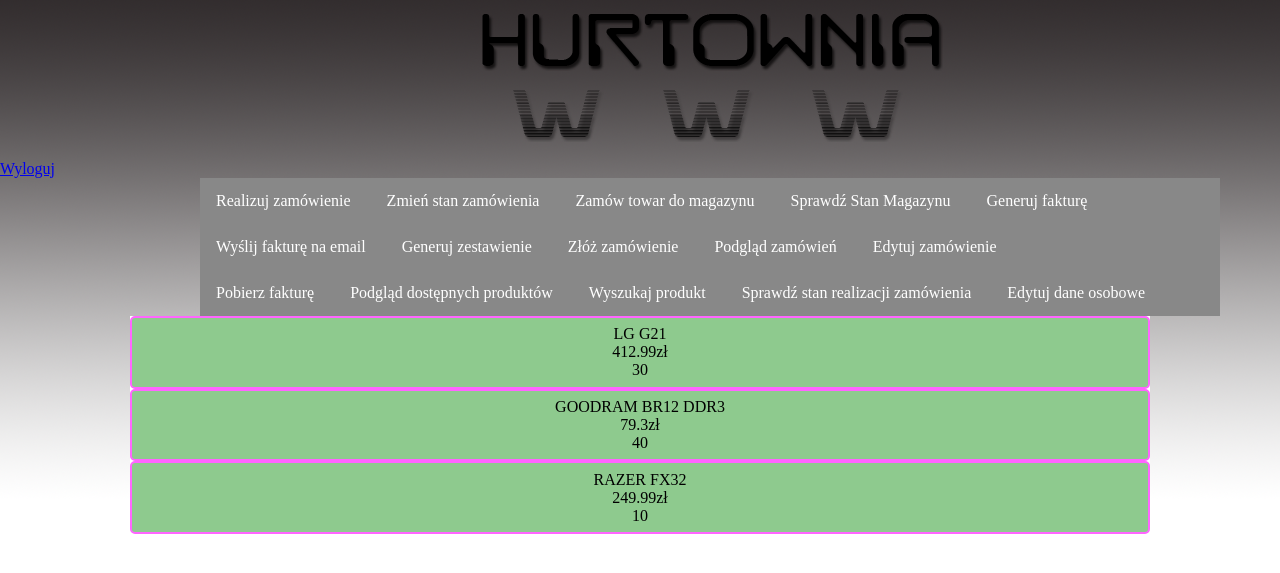
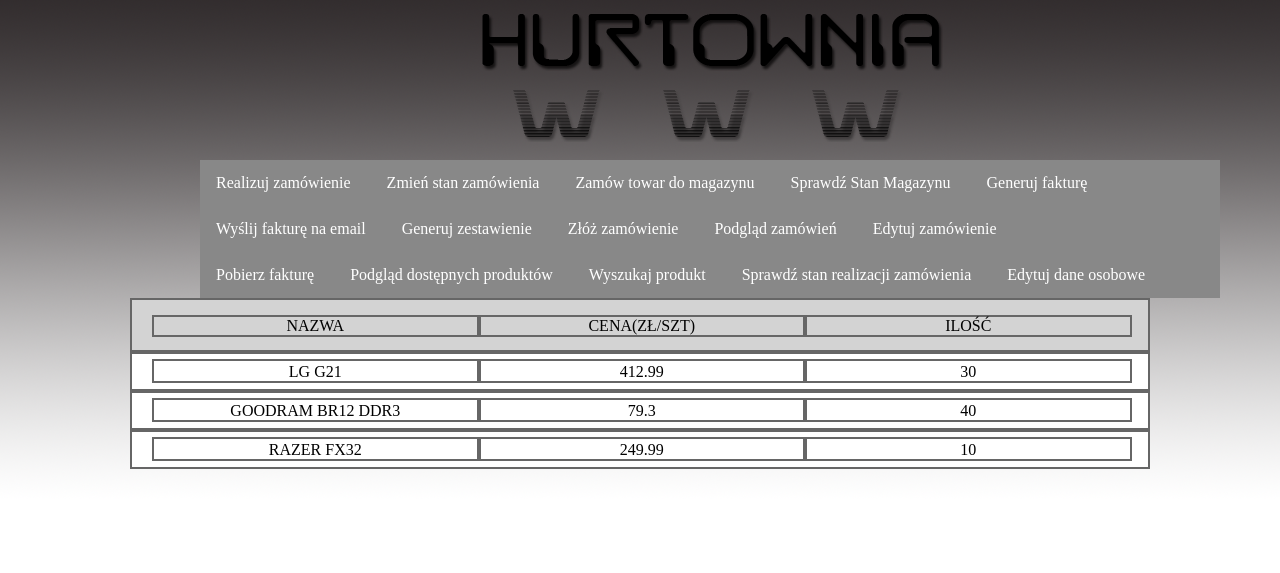
Before and after one commit to belikmeister/projekt_hurtownia, a PHP site: page /wyswietl_produkty.php in a window 1280 px wide; the page is wider, and only the part inside the window is pictured. Shown: the top 573 px of that part. Run offline with PHP 8.4, Linux system fonts and the light colour scheme; data comes from the database, SQL or seed files in the repository.

Commit message:
frontend wyswietlanie
up

```diff
--- a/aplikacja/style.css
+++ b/aplikacja/style.css
@@ -31,15 +31,6 @@ html, body {
 
 #TRESC {
 	width: 1020px;
-	float: center;
-	overflow: hidden;
-	background-color: #fff;
-	margin-left: auto;
-	margin-right: auto;
-}
-
-#LOGOWANIE{
-	width: 200px;
 	float: center;
 	overflow: hidden;
 	background-color: #fff;
@@ -120,6 +111,9 @@ img.aktualnosci {
 	text-shadow: 1px 0px red;
 }
 
+.srodek{
+	float:center;
+}
 
 h2.lokal{
 	margin-left:10px;
@@ -143,8 +137,45 @@ width:300px;
   border-radius: 5px;
   padding: 1ex;
 }
-.logowanie{
-	border: 2px line #999;
-	border-radius: 10px;
-	-webkit-appearance: none;
+
+#bar
+{
+	background-color: lightgrey;
+	width: 96.7%;
+	min-height:30px;
+	margin-left: auto;
+	margin-right: auto;
+	text-align: center;
+	border: 2px solid #666666;
+	padding: 15px 10px 5px 20px;
 }
+
+.optionbar
+{
+
+	width: 32.7%;
+	border: 2px solid #666666;
+	text-align: center;
+	float:left;
+}
+
+.wpis
+{
+	width: 96.7%;
+	min-height:25px;
+	margin-left: auto;
+	margin-right: auto;
+	text-align: center;
+	border: 2px solid #666666;
+	padding: 5px 10px 5px 20px;
+}
+
+.pole
+{
+	width: 32.7%;
+	min-height:10px;
+	border: 2px solid #666666;
+	text-align: center;
+	float:left;
+	padding: 2px 0px 0px 0px;
+}
--- a/aplikacja/wyswietl_produkty.php
+++ b/aplikacja/wyswietl_produkty.php
@@ -11,7 +11,6 @@
 	<body>
 <div id="top">
 	<div id="NAGLOWEK"><img src="images/logo.png" class=srodek></div>
-	<a href=wyloguj.php>Wyloguj</a>
 	<div id="MENU">
 		  <ul>
 			  <li><a href="">Realizuj zamówienie</a></li>
@@ -38,7 +37,8 @@
 		</ul></div></div>
 <div id="TRESC">
 
-
+<div id="bar"> <div class="optionbar">NAZWA</div> <div class="optionbar">CENA(ZŁ/SZT)</div> <div class="optionbar">ILOŚĆ</div></div>
+<div style="clear:both;"></div>
 <?php
 require_once"connect.php";
 $polaczenie = new mysqli($host,$db_user,$db_password,$db_name);
@@ -46,9 +46,9 @@ $dane="SELECT * from magazyn inner join baza_produktow on magazyn.id_produktu=ba
 $odpowiedz=$polaczenie->query($dane);
 while($wiersz=$odpowiedz->fetch_assoc()){
 echo
-"<div class=ramka><div>".$wiersz['nazwa'].
-" </div><div>".$wiersz['cena']."zł".
-"</div><div> ".$wiersz['ilosc'].
+"<div class=wpis><div class=pole>".$wiersz['nazwa'].
+" </div><div class=pole>".$wiersz['cena'].
+"</div><div class=pole> ".$wiersz['ilosc'].
 "</div></div>";}
 ?>
 
```
